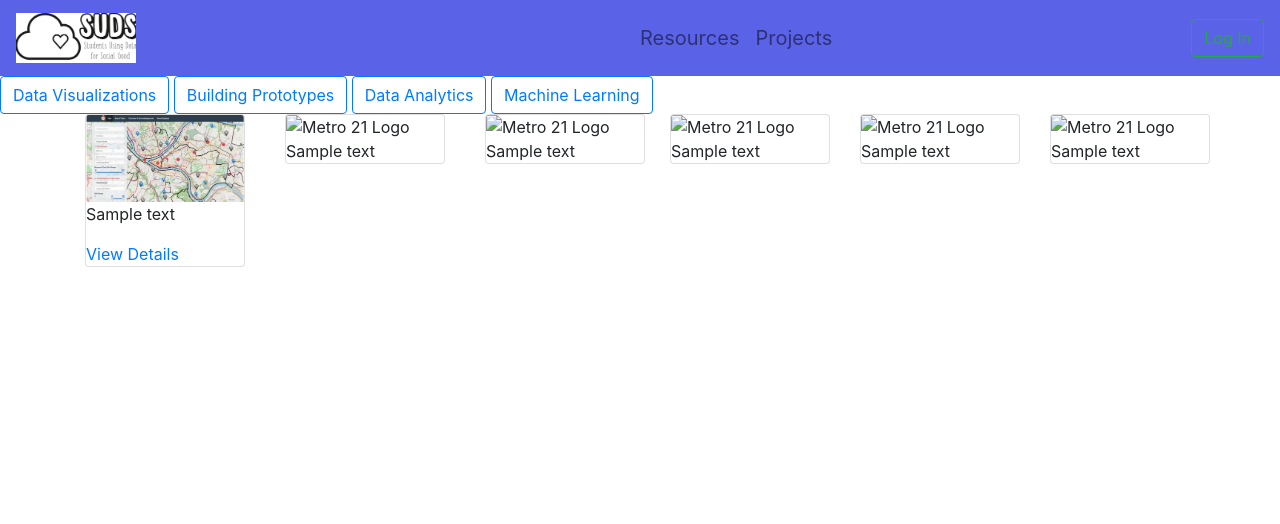
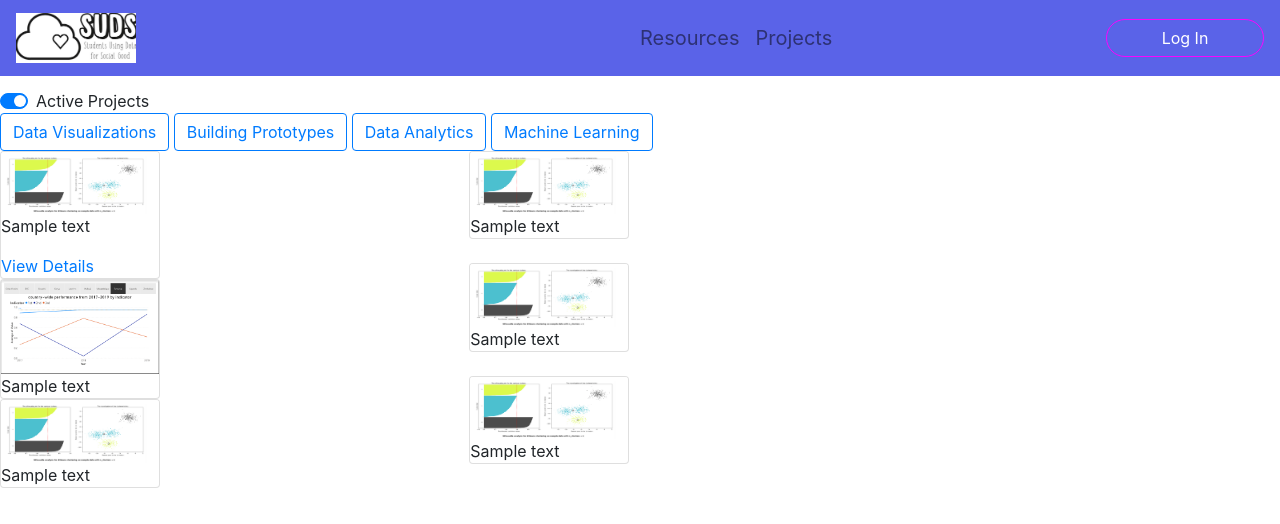
Before and after one commit to ankitaku2019/SUDS_Website, a plain HTML site: page projects.html in a window 1280 px wide. Drawn offline with nearby package versions, Linux system fonts and the light colour scheme; a script that the page names is missing.

Commit message:
Bootstrap grid

```diff
--- a/assets/style.css
+++ b/assets/style.css
@@ -20,7 +20,7 @@
   align-items: right;
 }
 
-#submitButton
+#logInButton
 {
     color: white;
     border-color: #FA04FF;
@@ -29,7 +29,7 @@
     border-radius: 25px;
 }
 
-#submitButton:hover
+#logInButton:hover
 {
   background-color: #FA04FF
 }
@@ -84,9 +84,22 @@ make it look more centered */
 }
 
 /*Projects Page*/
+#filtering
+{
+  align-items: center;
+  padding-top: 1%;
+}
+
 .btn .btn-outline-primary
 {
   outline-color: #FA04FF
+}
+
+/* Create a grid on the projects pages */
+.grid-container {
+  display: grid;
+  grid-template-columns: repeat(3, 1fr);
+  grid-gap: 10%;
 }
 
 /*Not currently working */
--- a/projects.html
+++ b/projects.html
@@ -32,58 +32,69 @@
       <li class="nav-item">
         <a class="nav-link" href="projects.html"> Projects </a>
     </ul>
-      <button class="btn btn-outline-success my-2 my-md-0" type="submit">Log In</button>
+      <button class="btn btn-outline-success my-2 my-md-0" type="submit" id="logInButton">Log In</button>
   </div>
   </nav>
   <body>
+    <!-- Filtering will allow one to see a limited option of projects -->
+    <!-- Will be helpful as the number of projects expands -->
     <div id = "filtering">
+      <!-- Default switch from Bootstrap -->
+      <div class="custom-control custom-switch">
+        <input type="checkbox" class="custom-control-input" id="customSwitches" checked>
+        <label class="custom-control-label" for="customSwitches">Active Projects</label>
+      </div>
       <button type="button" class="btn btn-outline-primary">Data Visualizations</button>
       <button type="button" class="btn btn-outline-primary">Building Prototypes</button>
       <button type="button" class="btn btn-outline-primary">Data Analytics</button>
       <button type="button" class="btn btn-outline-primary">Machine Learning</button>
     </div>
-    <!-- project in grid description -->
-    <div class="container">
+<!-- project in grid description -->
+<!-- each box is of equal size so it works better responsively -->
+<div class="grid-container">
   <div class="row">
     <div class="col-sm">
       <div class="card" style="width: 10rem;">
-      <img src="assets/images/Fire_Risk.PNG" id="projectListing" class="card-img-top" alt="Fire Risk Visualization">
+      <img src="assets/images/FII_Attrition_Retention/cover_img.PNG" id="projectListing" class="card-img-top" alt="K-Means Clustering of the Data">
       <p class="card-text" id="projectHover">Sample text</p>
       <a href="project_description.html" class='card-link'> View Details </a>
       </div>
     </div>
     <div class="col-sm">
       <div class="card" style="width: 10rem;">
-      <img src="images/Fire_Risk.png" id="projectListing" class="card-img-top" alt="Metro 21 Logo">
+      <img src="assets/images/EGPAF/cover_img.PNG" id="projectListing" class="card-img-top" alt="Metro 21 Logo">
       <p class="card-text" id="projectHover">Sample text</p>
       </div>
     </div>
     <div class="col-sm">
       <div class="card" id="projectListing" style="width: 10rem;">
-      <img src="images/Fire_Risk.png" class="card-img-top" alt="Metro 21 Logo">
+      <img src="assets/images/FII_Attrition_Retention/cover_img.PNG" class="card-img-top" alt="Metro 21 Logo">
       <p class="card-text" id="projectHover">Sample text</p>
     </div>
     </div>
-    <div class="row">
+  </div>
+
+  <div class="row">
       <div class="col-sm">
         <div class="card" id="projectListing" style="width: 10rem;">
-        <img src="images/Fire_Risk.png" class="card-img-top" alt="Metro 21 Logo">
+        <img src="assets/images/FII_Attrition_Retention/cover_img.PNG" class="card-img-top" alt="Metro 21 Logo">
         <p class="card-text" id="projectHover">Sample text</p>
         </div>
       </div>
       <div class="col-sm">
         <div class="card" id="projectListing" style="width: 10rem;">
-        <img src="images/Fire_Risk.png" class="card-img-top" alt="Metro 21 Logo">
+        <img src="assets/images/FII_Attrition_Retention/cover_img.PNG" class="card-img-top" alt="Metro 21 Logo">
         <p class="card-text" id="projectHover">Sample text</p>
         </div>
       </div>
       <div class="col-sm">
         <div class="card" id="projectListing" style="width: 10rem;">
-        <img src="images/Fire_Risk.png" class="card-img-top" alt="Metro 21 Logo">
+        <img src="assets/images/FII_Attrition_Retention/cover_img.PNG" class="card-img-top" alt="Metro 21 Logo">
         <p class="card-text" id="projectHover">Sample text</p>
-      </div>
+        </div>
       </div>
   </div>
 </div>
+<!-- The grid container ended above -->
   </body>
 </html>
```
Also changed, not shown: index.html (+1 -1 lines), assets/images/EGPAF/cover_img.PNG (added), assets/images/FII_Attrition_Retention/cover_img.PNG (added), assets/images/FII_Attrition_Retention/graph_img.PNG (added).
